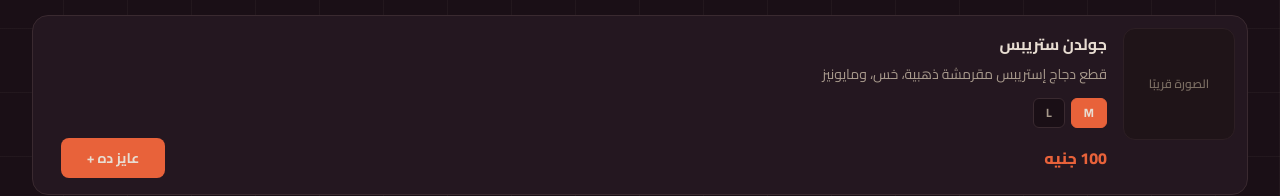
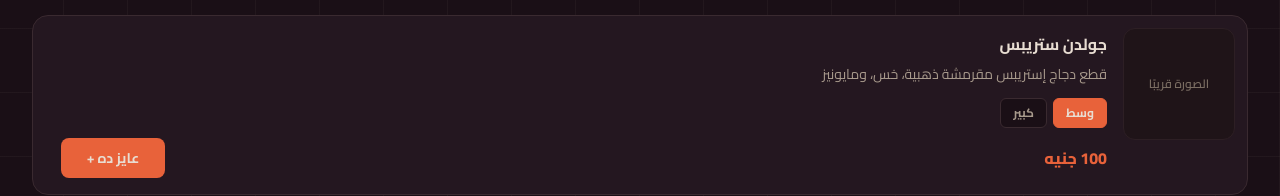
Before and after one commit to Youssef1796x/paid-project, a Next.js app: page / in a window 1280 px wide. Shown: the part 1443-1639 px from the top of the page. Built offline with nearby package versions, Linux system fonts and the light colour scheme.

Commit message:
LABEL update

```diff
--- a/src/data/menu.ts
+++ b/src/data/menu.ts
@@ -189,8 +189,8 @@
     name: "جولدن ستريبس",
     description: "قطع دجاج إستريبس مقرمشة ذهبية، خس، ومايونيز",
     priceOptions: [
-{ label: "M", price: 100 },
-{ label: "L", price: 130 },
+      { label: "وسط", price: 100 },
+      { label: "كبير", price: 130 },
     ],
     image: "",
     available: true,
@@ -201,8 +201,8 @@
     name: "بلو ويف",
     description: "قطع دجاج، صوص الجبنة الريكفورد المميزة",
     priceOptions: [
-{ label: "M", price: 100 },
-{ label: "L", price: 130 },
+      { label: "وسط", price: 100 },
+      { label: "كبير", price: 130 },
     ],
     image: "",
     available: true,
@@ -213,8 +213,8 @@
     name: "سونيك بوم",
     description: "دجاج زنجر مقرمش سبايسي، صوص حار، وهالبينو",
     priceOptions: [
-{ label: "M", price: 110 },
-{ label: "L", price: 140 },
+      { label: "وسط", price: 110 },
+      { label: "كبير", price: 140 },
     ],
     image: "",
     available: true,
@@ -225,8 +225,8 @@
     name: "فاير شوت",
     description: "قطع دجاج مشعلة بصوص الفاير الحار المميز",
     priceOptions: [
-{ label: "M", price: 100 },
-{ label: "L", price: 130 },
+      { label: "وسط", price: 100 },
+      { label: "كبير", price: 130 },
     ],
     image: "",
     available: true,
@@ -237,8 +237,8 @@
     name: "شيش بوب",
     description: "شيش طاووق متبل وممشوي على الجريل مع الخضار",
     priceOptions: [
-{ label: "M", price: 100 },
-{ label: "L", price: 130 },
+      { label: "وسط", price: 100 },
+      { label: "كبير", price: 130 },
     ],
     image: "",
     available: true,
@@ -249,8 +249,8 @@
     name: "بافلو بوم",
     description: "قطع دجاج مقرمشة بصوص البافلو الأمريكي الحامض واللاذع",
     priceOptions: [
-{ label: "M", price: 100 },
-{ label: "L", price: 130 },
+      { label: "وسط", price: 100 },
+      { label: "كبير", price: 130 },
     ],
     image: "",
     available: true,
@@ -261,8 +261,8 @@
     name: "فاهيتا كلاس",
     description: "شرائح دجاج فاهيتا متبلة على الجريل مع البصل والفلفل الملون",
     priceOptions: [
-{ label: "M", price: 100 },
-{ label: "L", price: 130 },
+      { label: "وسط", price: 100 },
+      { label: "كبير", price: 130 },
     ],
     image: "",
     available: true,
@@ -430,8 +430,8 @@
     name: "بحرية",
     description: "جمبري مشوي وجمبري جامبو مقرمش، صوص تارتار وخس فريش",
     priceOptions: [
-{ label: "M", price: 150 },
-{ label: "L", price: 210 },
+      { label: "وسط", price: 150 },
+      { label: "كبير", price: 210 },
     ],
     image: "",
     available: true,
@@ -442,8 +442,8 @@
     name: "زفير",
     description: "جمبري مشوي، فلفل ألوان، بصل مكرمل، بهارات مكسيكية، صوص مميز",
     priceOptions: [
-{ label: "M", price: 150 },
-{ label: "L", price: 210 },
+      { label: "وسط", price: 150 },
+      { label: "كبير", price: 210 },
     ],
     image: "",
     available: true,
@@ -452,10 +452,11 @@
     id: "balbaa",
     category: "seafood-sandwiches",
     name: "بلبع",
-description: "سندوتش الملوك: ميكس جمبري وسبيط مقلي أو مشوي، صوص ديناميت، جرجير",
+    description:
+      "سندوتش الملوك: ميكس جمبري وسبيط مقلي أو مشوي، صوص ديناميت، جرجير",
     priceOptions: [
-{ label: "M", price: 150 },
-{ label: "L", price: 210 },
+      { label: "وسط", price: 150 },
+      { label: "كبير", price: 210 },
     ],
     image: "",
     available: true,
@@ -466,8 +467,8 @@
     name: "جولدن شرمب",
     description: "جمبري ذهبي مقرمش، صوص المطعم، مايونيز، ليمون، خيار مخلل",
     priceOptions: [
-{ label: "M", price: 150 },
-{ label: "L", price: 210 },
+      { label: "وسط", price: 150 },
+      { label: "كبير", price: 210 },
     ],
     image: "",
     available: true,
@@ -478,8 +479,8 @@
     name: "اللول",
     description: "ميكس سي فود غرقان صوص جبنة سايحة وبهارات المطعم المميزة",
     priceOptions: [
-{ label: "M", price: 150 },
-{ label: "L", price: 210 },
+      { label: "وسط", price: 150 },
+      { label: "كبير", price: 210 },
     ],
     image: "",
     available: true,
@@ -490,8 +491,8 @@
     name: "قدورة",
     description: "ميكس سي فود مجهز بطريقة خاصة وحصرية تذوقها لأول مرة",
     priceOptions: [
-{ label: "M", price: 150 },
-{ label: "L", price: 210 },
+      { label: "وسط", price: 150 },
+      { label: "كبير", price: 210 },
     ],
     image: "",
     available: true,
@@ -505,9 +506,9 @@
     description:
       "قطع دجاج ومشروم فريش، غرقانة ببركان من صوص البشاميل والموزاريلا السايحة",
     priceOptions: [
-{ label: "S", price: 140 },
-{ label: "M", price: 180 },
-{ label: "L", price: 220 },
+      { label: "صغير", price: 140 },
+      { label: "وسط", price: 180 },
+      { label: "كبير", price: 220 },
     ],
     image: "",
     available: true,
@@ -519,9 +520,9 @@
     description:
       "باستا كريمي بالوايت صوص، مغطاة بقطع الدجاج المقرمشة الذهبية الكرانشي",
     priceOptions: [
-{ label: "S", price: 160 },
-{ label: "M", price: 200 },
-{ label: "L", price: 240 },
+      { label: "صغير", price: 160 },
+      { label: "وسط", price: 200 },
+      { label: "كبير", price: 240 },
     ],
     image: "",
     available: true,
@@ -533,9 +534,9 @@
     description:
       "بركان الصوص الأبيض الكريمي الغني الغرقان بميكس أجبان دسمة وموزاريلا",
     priceOptions: [
-{ label: "S", price: 180 },
-{ label: "M", price: 240 },
-{ label: "L", price: 300 },
+      { label: "صغير", price: 180 },
+      { label: "وسط", price: 240 },
+      { label: "كبير", price: 300 },
     ],
     image: "",
     available: true,
@@ -547,9 +548,9 @@
     description:
       "طعم صقلية الأصيل: باستا بالريد صوص المتبل بالأعشاب مع ميكس لحوم مميز",
     priceOptions: [
-{ label: "S", price: 200 },
-{ label: "M", price: 250 },
-{ label: "L", price: 300 },
+      { label: "صغير", price: 200 },
+      { label: "وسط", price: 250 },
+      { label: "كبير", price: 300 },
     ],
     image: "",
     available: true,
@@ -561,9 +562,9 @@
     description:
       "باستا فينيسيا الساحرة بصوص ميكس (بينك صوص) يجمع بين كريمية الوايت صوص وقوة الريد صوص",
     priceOptions: [
-{ label: "S", price: 200 },
-{ label: "M", price: 250 },
-{ label: "L", price: 300 },
+      { label: "صغير", price: 200 },
+      { label: "وسط", price: 250 },
+      { label: "كبير", price: 300 },
     ],
     image: "",
     available: true,
@@ -585,9 +586,9 @@
     description:
       "باستا العاصمة روما: قطع لحم ستيك دايبة ومشروم مشوي بالصوص البني الفاخر",
     priceOptions: [
-{ label: "S", price: 150 },
-{ label: "M", price: 200 },
-{ label: "L", price: 250 },
+      { label: "صغير", price: 150 },
+      { label: "وسط", price: 200 },
+      { label: "كبير", price: 250 },
     ],
     image: "",
     available: true,
@@ -599,9 +600,9 @@
     description:
       "الباستا الإيطالية الكلاسيكية باللحم المفروم المتبل وصلصة الطماطم الغنية",
     priceOptions: [
-{ label: "S", price: 150 },
-{ label: "M", price: 200 },
-{ label: "L", price: 250 },
+      { label: "صغير", price: 150 },
+      { label: "وسط", price: 200 },
+      { label: "كبير", price: 250 },
     ],
     image: "",
     available: true,
@@ -613,9 +614,9 @@
     description:
       "وصفة إقليم توسكانا الشهيرة بقطع اللحم المتبل والبهارات الخاصة مع الصوص الغني",
     priceOptions: [
-{ label: "S", price: 150 },
-{ label: "M", price: 200 },
-{ label: "L", price: 250 },
+      { label: "صغير", price: 150 },
+      { label: "وسط", price: 200 },
+      { label: "كبير", price: 250 },
     ],
     image: "",
     available: true,
@@ -626,8 +627,7 @@
     id: "cheetos-potato",
     category: "fries-zone",
     name: "شيتوس بوتيتو",
-description:
-"أصابع بطاطس، صوص الجبنة الشيدر السايحة، وفتات شيتوس المقرمش",
+    description: "أصابع بطاطس، صوص الجبنة الشيدر السايحة، وفتات شيتوس المقرمش",
     priceOptions: [
       { label: "باكت", price: 45 },
       { label: "سندوتش", price: 55 },
@@ -701,11 +701,12 @@
     id: "kebda",
     category: "al-harash",
     name: "كبدة",
-description: "شرائح الكبدة الإسكندراني المتبلة بالثوم، الفلفل الحار، والليمون",
+    description:
+      "شرائح الكبدة الإسكندراني المتبلة بالثوم، الفلفل الحار، والليمون",
     priceOptions: [
-{ label: "S", price: 40 },
-{ label: "M", price: 70 },
-{ label: "L", price: 90 },
+      { label: "صغير", price: 40 },
+      { label: "وسط", price: 70 },
+      { label: "كبير", price: 90 },
     ],
     image: "",
     available: true,
@@ -716,9 +717,9 @@
     name: "سجق",
     description: "السجق الشرقي المتشوح بخلطة الطماطم، البصل، والبهارات الخاصة",
     priceOptions: [
-{ label: "S", price: 45 },
-{ label: "M", price: 75 },
-{ label: "L", price: 100 },
+      { label: "صغير", price: 45 },
+      { label: "وسط", price: 75 },
+      { label: "كبير", price: 100 },
     ],
     image: "",
     available: true,
@@ -727,10 +728,11 @@
     id: "hawawshi",
     category: "al-harash",
     name: "حواوشي",
-description: "رغيف الحواوشي البلدي المقرمش المليان باللحمة المفرومة المتبلة",
+    description:
+      "رغيف الحواوشي البلدي المقرمش المليان باللحمة المفرومة المتبلة",
     priceOptions: [
-{ label: "M", price: 45 },
-{ label: "L", price: 75 },
+      { label: "وسط", price: 45 },
+      { label: "كبير", price: 75 },
     ],
     image: "",
     available: true,
```
Lines whose indentation alone changed are shown as unchanged.
